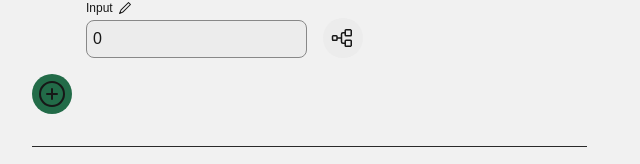
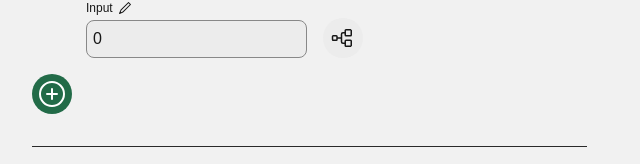
Before and after one commit to SerhiiCherkasov/toolbox, a Next.js app: page /dynamic-calculator in a window 1280 px wide. Shown: the part 456-620 px from the top of the page, without its empty margins (0-640 px from the left). Built offline with nearby package versions, Linux system fonts and the light colour scheme; what tailwindcss-animated would draw is missing.

Commit message:
color and texting fixes

```diff
--- a/src/app/dynamic-calculator/OperationCard.tsx
+++ b/src/app/dynamic-calculator/OperationCard.tsx
@@ -222,7 +222,7 @@ export const OperationCard = ({
         ></BaseDialog>
       )}
       {(!treeType || treeType === "none") && (
-        <Tooltip content="Make operations as result of subchain">
+        <Tooltip content="Make operation as result of subchain">
           <TreeStructureIcon
             className="shrink-0 size-10 p-2 bg-[var(--background-low)] rounded-full cursor-pointer"
             onClick={() => onTreeTypeChange("upper")}
@@ -230,7 +230,7 @@ export const OperationCard = ({
         </Tooltip>
       )}
       {treeType === "upper" && (
-        <Tooltip content="Make operations as direct input">
+        <Tooltip content="Make operation as direct input">
           <DownloadSimpleIcon
             className="shrink-0 size-10 p-2 bg-[var(--background-low)] rounded-full cursor-pointer"
             onClick={() => onTreeTypeChange("none")}
--- a/src/components/Button/index.tsx
+++ b/src/components/Button/index.tsx
@@ -16,7 +16,7 @@ const variants: Record<ButtonVariant, string> = {
   outlined:
     "bg-transparent border border-[var(--foreground-low)] text-[var(--foreground-hight)]",
   warning: "bg-[var(--error-color)] text-white",
-  icon: "p-2 bg-[var(--primary-color)] text-[var(--foreground)] rounded-full",
+  icon: "p-2 bg-[var(--primary-color)] text-white rounded-full",
 };
 
 const sizes: Record<ButtonSize, string> = {
```
